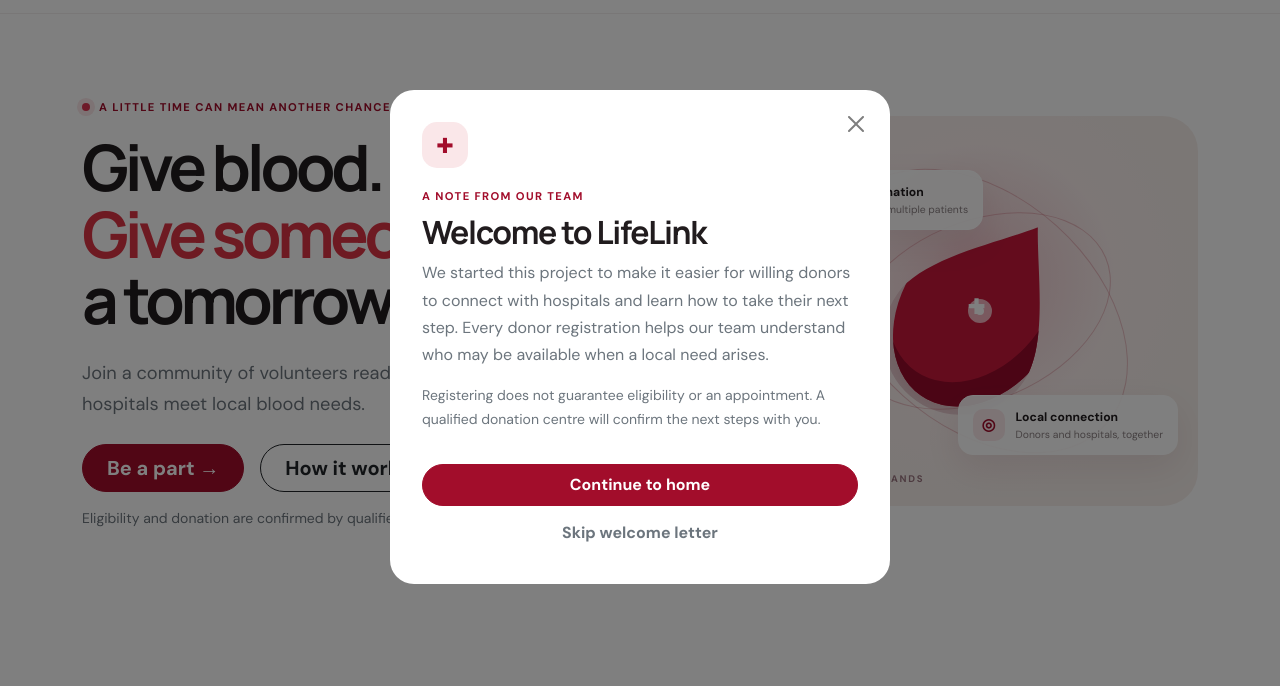
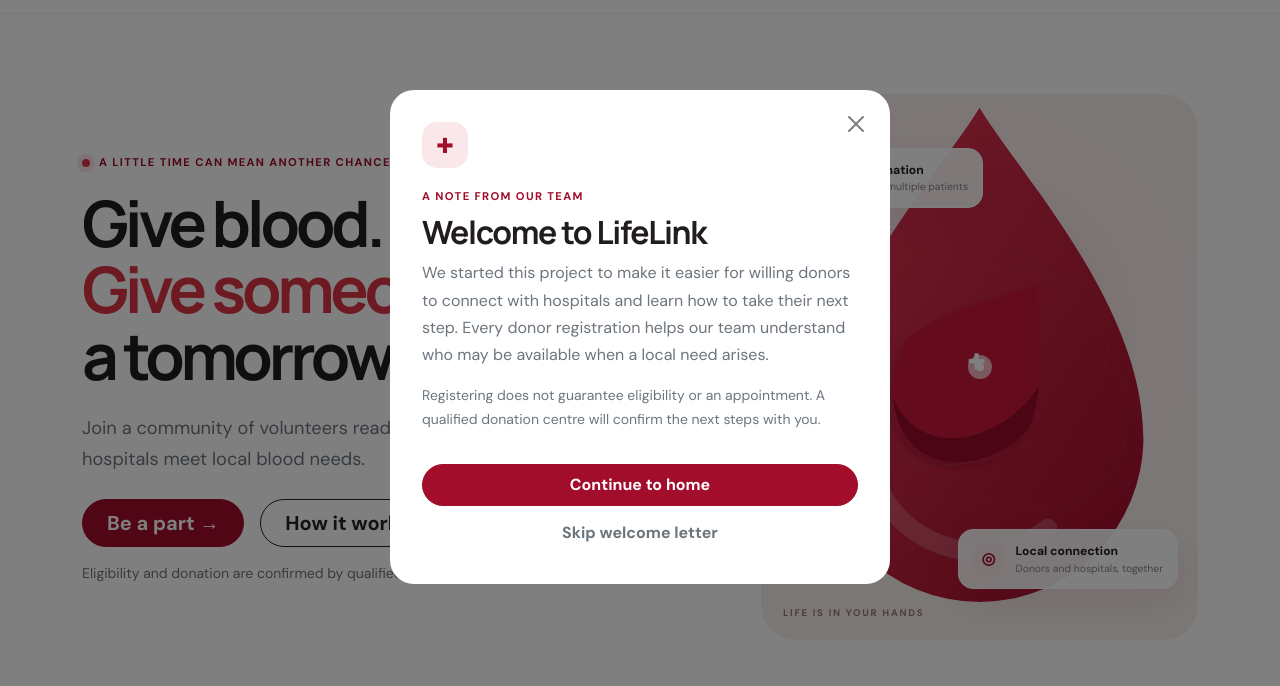
Before and after one commit to kishan-ict/BLOOD-DONATION, a plain HTML site: page index.html in a window 1280 px wide. Shown: the part 63-749 px from the top of the page. Drawn offline with nearby package versions, Linux system fonts and the light colour scheme.

Commit message:
Refine LifeLink hero illustration

```diff
--- a/index.html
+++ b/index.html
@@ -36,7 +36,7 @@
         <div class="col-lg-5">
           <div class="hero-art">
             <div class="orbit orbit-one"></div><div class="orbit orbit-two"></div>
-            <div class="drop">✚</div>
+            <svg class="blood-drop" viewBox="0 0 160 200" role="img" aria-label="Blood drop symbol"><defs><linearGradient id="dropGradient" x1="0" x2="1" y1="0" y2="1"><stop offset="0" stop-color="#e63856"/><stop offset="1" stop-color="#a20d2b"/></linearGradient></defs><path d="M80 5C64 31 20 78 20 126a60 60 0 0 0 120 0C140 78 96 31 80 5Z" fill="url(#dropGradient)"/><path d="M39 127a41 41 0 0 0 66 32" fill="none" stroke="#fff" stroke-opacity=".2" stroke-width="7" stroke-linecap="round"/></svg><div class="drop">✚</div>
             <div class="float-card card-one"><span class="mini-icon">♥</span><span><b>One donation</b><small>can help multiple patients</small></span></div>
             <div class="float-card card-two"><span class="mini-icon">◎</span><span><b>Local connection</b><small>Donors and hospitals, together</small></span></div>
             <span class="art-label">LIFE IS IN YOUR HANDS</span>
```
